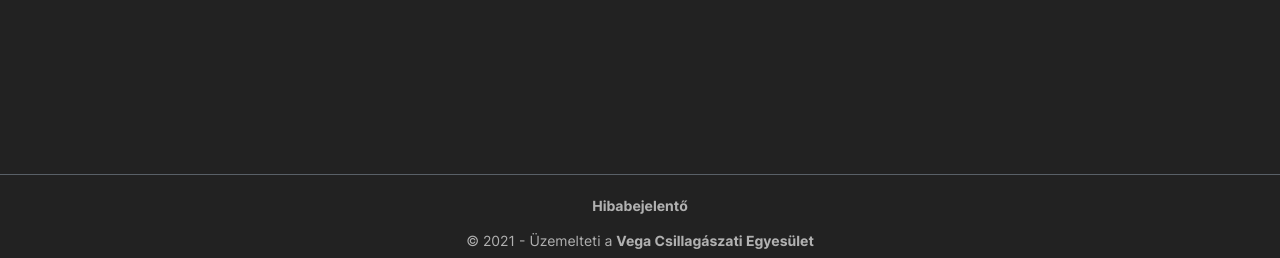
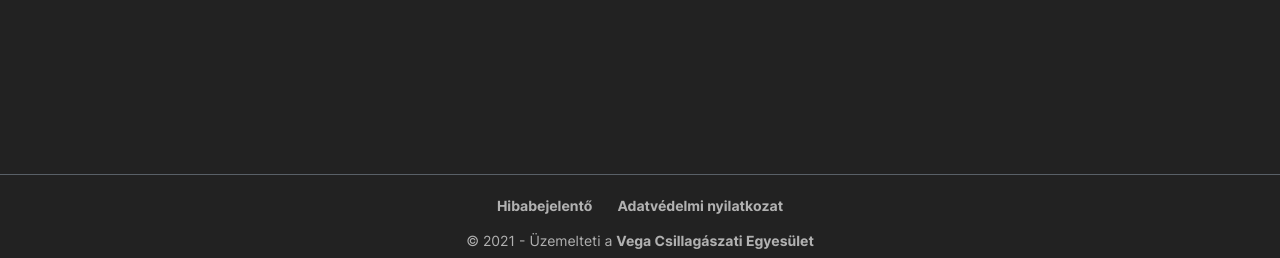
Before and after one commit to tamaskelemen/eszleles.hu, a Yii app: template views/moon/index.php in a window 1280 px wide. Shown: the part 566-824 px from the top of the page. Run offline with PHP 8.4 and a stand-in for Yii, Linux system fonts and the light colour scheme; the template is opened without the code that fills it, so the values that code supplies are empty; some libraries are stand-ins or nearby versions.

Commit message:
data protection to footer

```diff
--- a/views/layouts/main.php
+++ b/views/layouts/main.php
@@ -175,9 +175,10 @@ $route = Yii::$app->controller->route;
 </div>
 
 <footer class="footer text-center">
-    <p class="">
-        <?= Html::a('Hibabejelentő', Url::toRoute("/bug-report/create"), ['target' => '_blank']) ?>
-    </p>
+    <ul class="list-unstyled">
+        <li class="d-inline pr-4"><?= Html::a('Hibabejelentő', Url::toRoute("/bug-report/create"), ['target' => '_blank']) ?></li>
+        <li class="d-inline"><?= Html::a('Adatvédelmi nyilatkozat', Url::to("/eula.pdf"), ['target' => '_blank']) ?></li>
+    </ul>
     <div class="pb-2">
         &copy; <?= Html::encode(Yii::$app->name) ?> <?= date('Y') ?> - Üzemelteti a <?= Html::a('Vega Csillagászati Egyesület', 'http://vcse.hu', ['target' => '_blank']) ?>
     </div>
```
